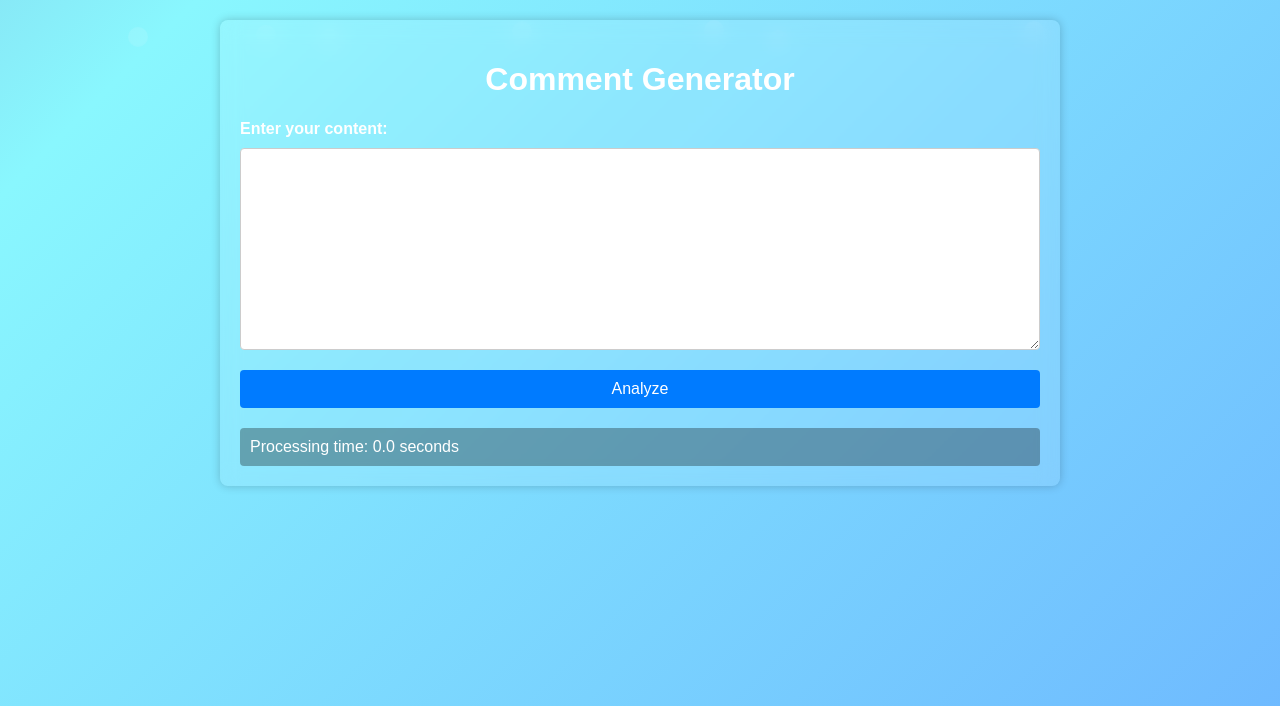
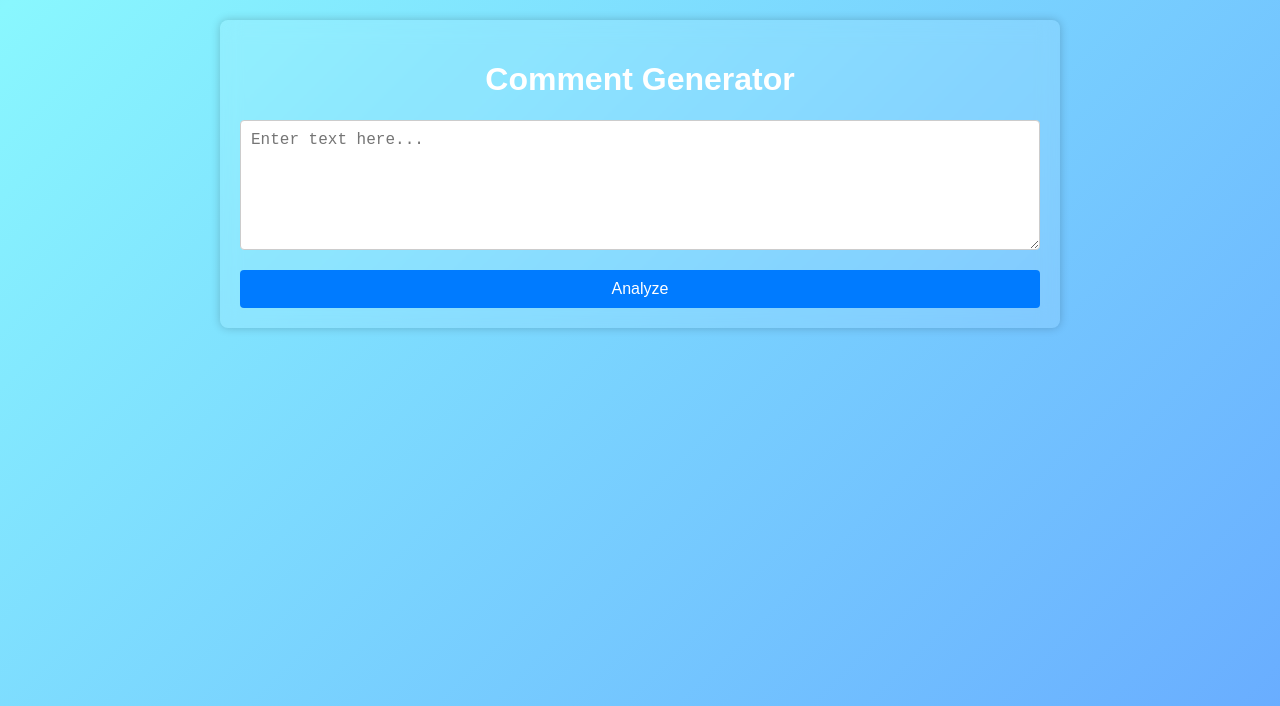
Before and after one commit to Harshit-code-tech/mentorness, a Flask app: page / in a window 1280 px wide. Shown: the top 706 px of the page. Run offline with Flask 3, Linux system fonts and the light colour scheme.

Commit message:
error improved but meh..design

```diff
--- a/mentorness/artificial intelligence/comment_generator/app/templates/index.html
+++ b/mentorness/artificial intelligence/comment_generator/app/templates/index.html
@@ -5,48 +5,34 @@
     <meta name="viewport" content="width=device-width, initial-scale=1.0">
     <title>Comment Generator</title>
     <link rel="stylesheet" href="{{ url_for('static', filename='css/style.css') }}">
+    <script src="{{ url_for('static', filename='js/main.js') }}" defer></script>
 </head>
 <body>
-    <div class="bubble"></div>
-    <div class="bubble"></div>
-    <div class="bubble"></div>
-    <div class="bubble"></div>
-    <div class="bubble"></div>
-    <div class="bubble"></div>
-    <div class="bubble"></div>
-
     <div class="container">
         <h1>Comment Generator</h1>
-        <form id="commentForm" method="post" action="/">
-            <label for="content">Enter your content:</label>
-            <textarea id="content" name="content" rows="10" required>{{ content }}</textarea>
+        <form action="/" method="post">
+            <textarea name="content" rows="6" placeholder="Enter text here...">{{ content }}</textarea>
             <button type="submit">Analyze</button>
         </form>
-        <div class="results" id="results">
-            {% if processing_time %}
-                <p>Processing time: {{ processing_time | round(2) }} seconds</p>
-            {% endif %}
-            {% if error %}
-                <p class="error">{{ error }}</p>
-            {% endif %}
         {% if comments %}
-                <p class="tone">Tone analyzed as: {{ comments['tone'] }}</p>
+        <div class="results">
+            <h2>Processing Time: {{ processing_time | round(2) }} seconds</h2>
+            <div class="tone">Tone Analyzed as: {{ comments['tone'] }}</div>
             {% for type, comment in comments.items() %}
                 {% if type != 'tone' %}
                 <div class="comment {{ type }}">
-                            <h3>{{ type.capitalize() }}</h3>
+                    <h3>{{ type | capitalize }}</h3>
                     <p>{{ comment }}</p>
                 </div>
                 {% endif %}
             {% endfor %}
+        </div>
+        {% endif %}
+        {% if comments['tone'] == 'error' %}
+        <div class="error">
+            An error occurred while generating comments.
+        </div>
         {% endif %}
     </div>
-    </div>
-    <script>
-        document.getElementById("commentForm").addEventListener("submit", function(event) {
-            const resultsDiv = document.getElementById("results");
-            resultsDiv.innerHTML = "<p>Processing...</p>";
-        });
-    </script>
 </body>
 </html>
```
Also changed, not shown: mentorness/artificial intelligence/comment_generator/app/analysis.py (+5 -2 lines), mentorness/artificial intelligence/comment_generator/app/comments.py (+26 -16 lines), mentorness/artificial intelligence/comment_generator/app/routes.py (+15 -12 lines). Lines whose indentation alone changed are shown as unchanged.
